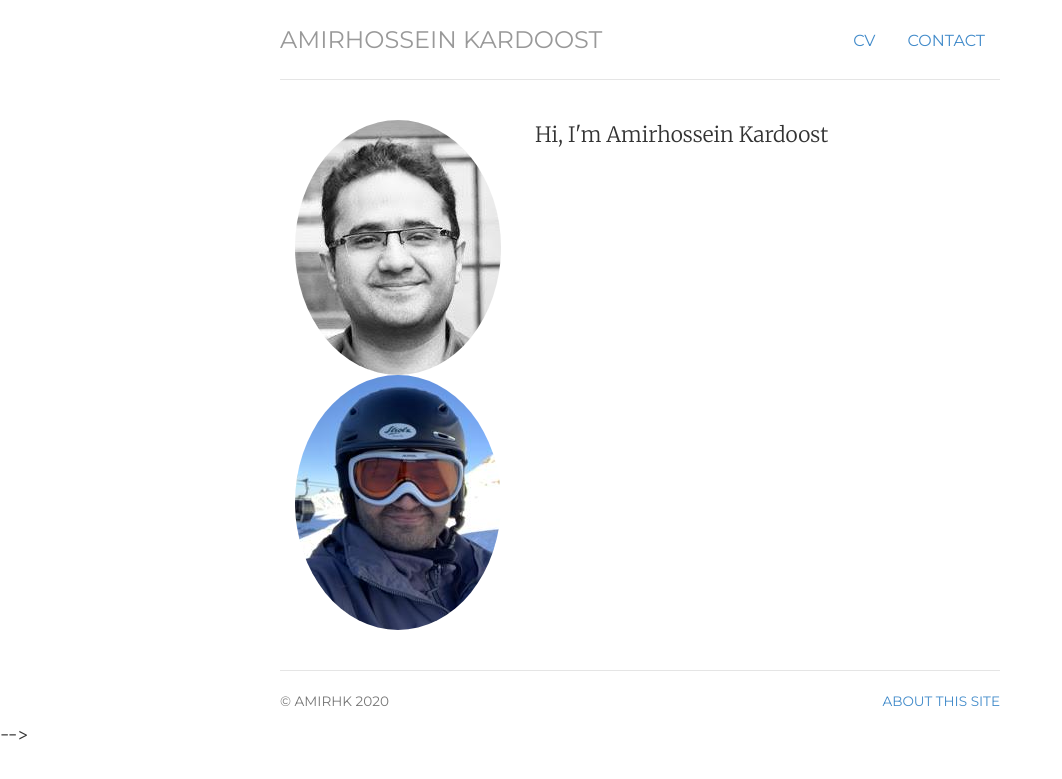
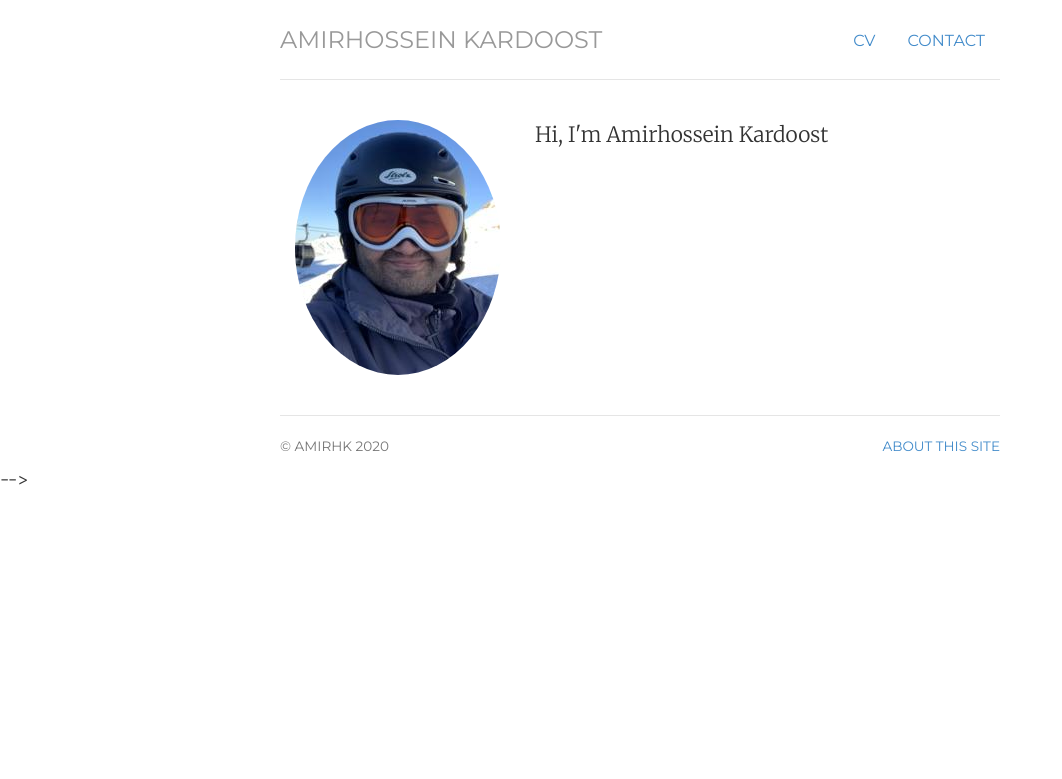
Before and after one commit to Amirhk-dev/Amirhk-dev.github.io, a Jekyll site: the page built from index.html, in a window 1280 px wide. Shown: the top 779 px of the page, without its empty margins (0-1062 px from the left). Built offline with Jekyll 4.4.1, drawn with Linux system fonts in a browser that asks for light colours.

Commit message:
Update style.css

```diff
--- a/css/style.css
+++ b/css/style.css
@@ -14,7 +14,13 @@
 h3.text-muted a {text-decoration: none; color: #999999; }
 h3.text-muted a:hover { text-decoration: none; color: #0088cc; }
 
-img.avatar { margin-bottom: 30px; }
+/* img.avatar { margin-bottom: 30px; } */
+img.avatar_on, #home:hover{
+   display:none
+}
+img.avatar_off, #home:hover{
+   display:block
+}
 
 /* Custom container */
 .container > hr { margin: 30px 0; }
```
